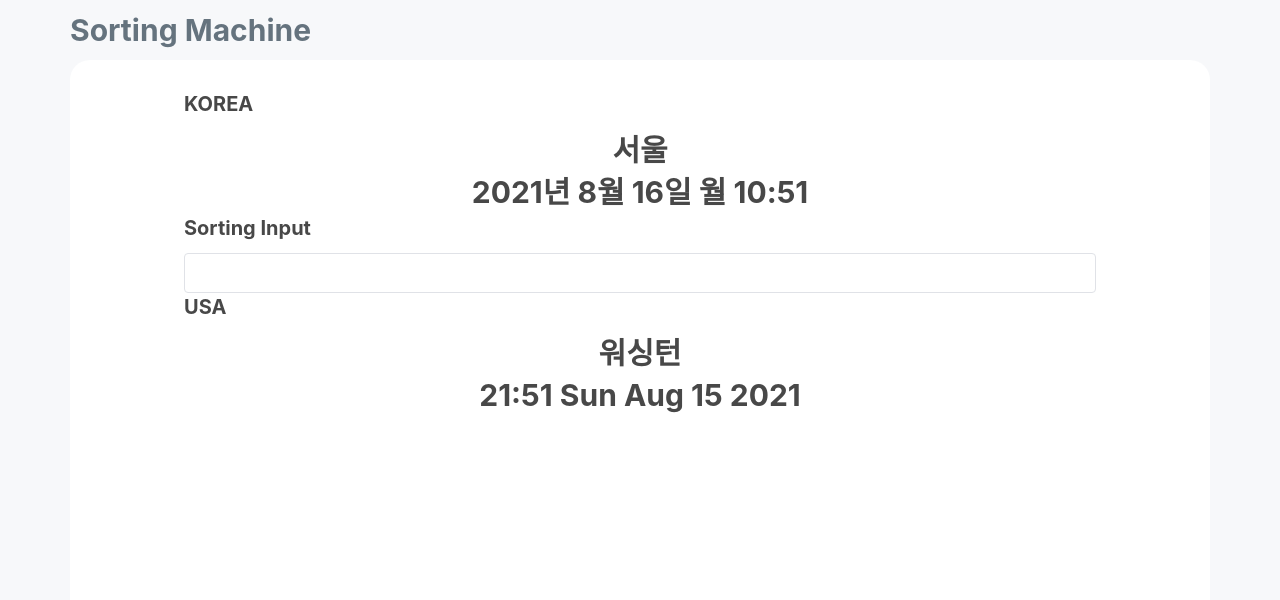
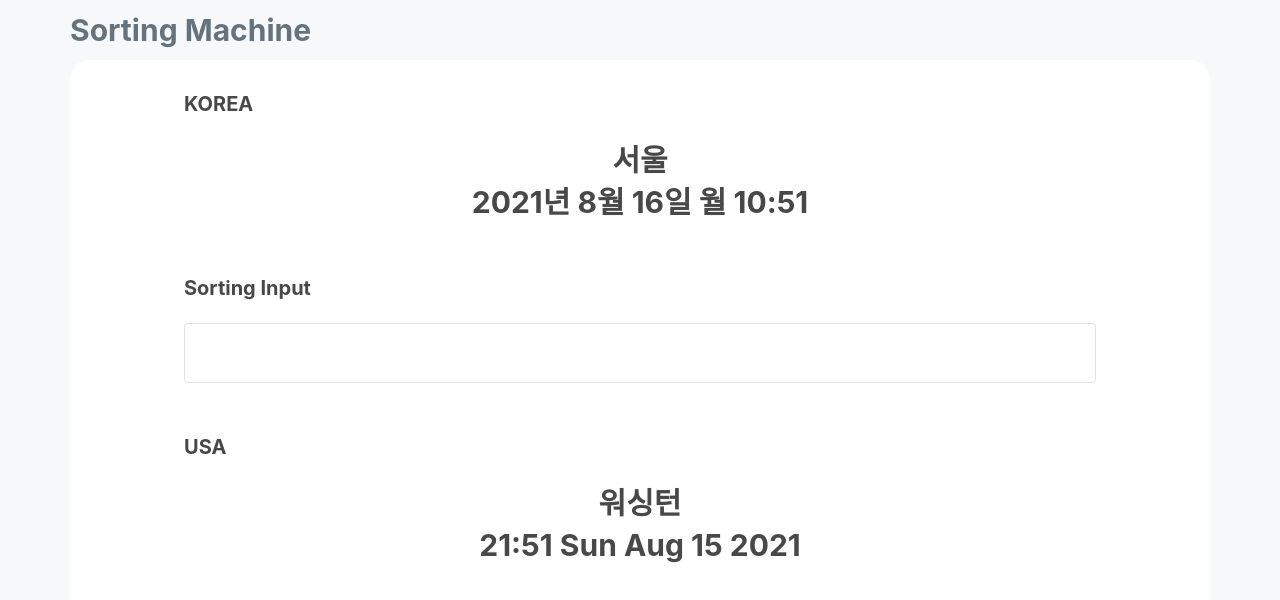
Before and after one commit to jtwjs/solarconnect-assignment2, a React (Create React App) app: page / in a window 1280 px wide. Shown: the top 600 px of the page. Built offline with nearby package versions, Linux system fonts and the light colour scheme.

Commit message:
docs: Refactor style

```diff
--- a/src/Components/Field.js
+++ b/src/Components/Field.js
@@ -12,11 +12,15 @@ export default function Field({title, children}) {
 
 const Wrapper = styled.article`
 	width: 80%;
+
+	&:not(:last-child) {
+		margin-bottom: 50px;
+	}
 `;
 
 const StyledTitle = styled.h2`
 	display: block;
-	margin-bottom: 10px;
+	margin-bottom: 20px;
 	font-size: 20px;
 	font-weight: 700;
 `
--- a/src/Components/InputField.js
+++ b/src/Components/InputField.js
@@ -19,15 +19,16 @@ export default function InputField({inputText, handleInputText}) {
 const Input = styled.input`
   display: block;
   width: 100%;
-  height: 40px;
+  height: 60px;
   border: 1px solid ${({theme}) => theme.color.border};
   border-radius: 4px;
   padding: 0 16px;
+	font-size: 25px;
   background-color: ${({theme}) => theme.color.white};
   transition: background-color 0.2s ease-in-out;
 
   &::placeholder {
-    color: ${({theme}) => theme.color.lightGreyA};
+    color: ${({theme}) => theme.color.lightGrey};
   }
 
   &:hover,
--- a/src/Styles/Theme.js
+++ b/src/Styles/Theme.js
@@ -9,21 +9,13 @@ const device = {
 };
 
 const color = {
-  primary: "#87bf44",
-  primaryAlpha: "rgba(165, 210, 95, 0.1)",
-  secondary: "#0085fd",
-  secondaryAlpha: "rgba(0, 133, 253, 0.1)",
   white: "#fff",
   black: "#0b0b0b",
   blueGrey: "#65737e",
-  blueGreyAlpha: "rgba(101, 115, 126, 0.1)",
+  blueGreyDark: "#3d464d",
   grey: "#aeb0b4",
   deepGrey: "#4a4a4a",
-  lightGreyA: "#ccc",
-  lightGreyB: "#e5e5e5",
-  lightGreyC: "#f1f1f3",
-  pink: "#dd346c",
-  lightGreen: "#aac14f",
+  lightGrey: "#ccc",
   // solar
   border: '#E0E2E7',
   background: "#F7F8FA",
```
